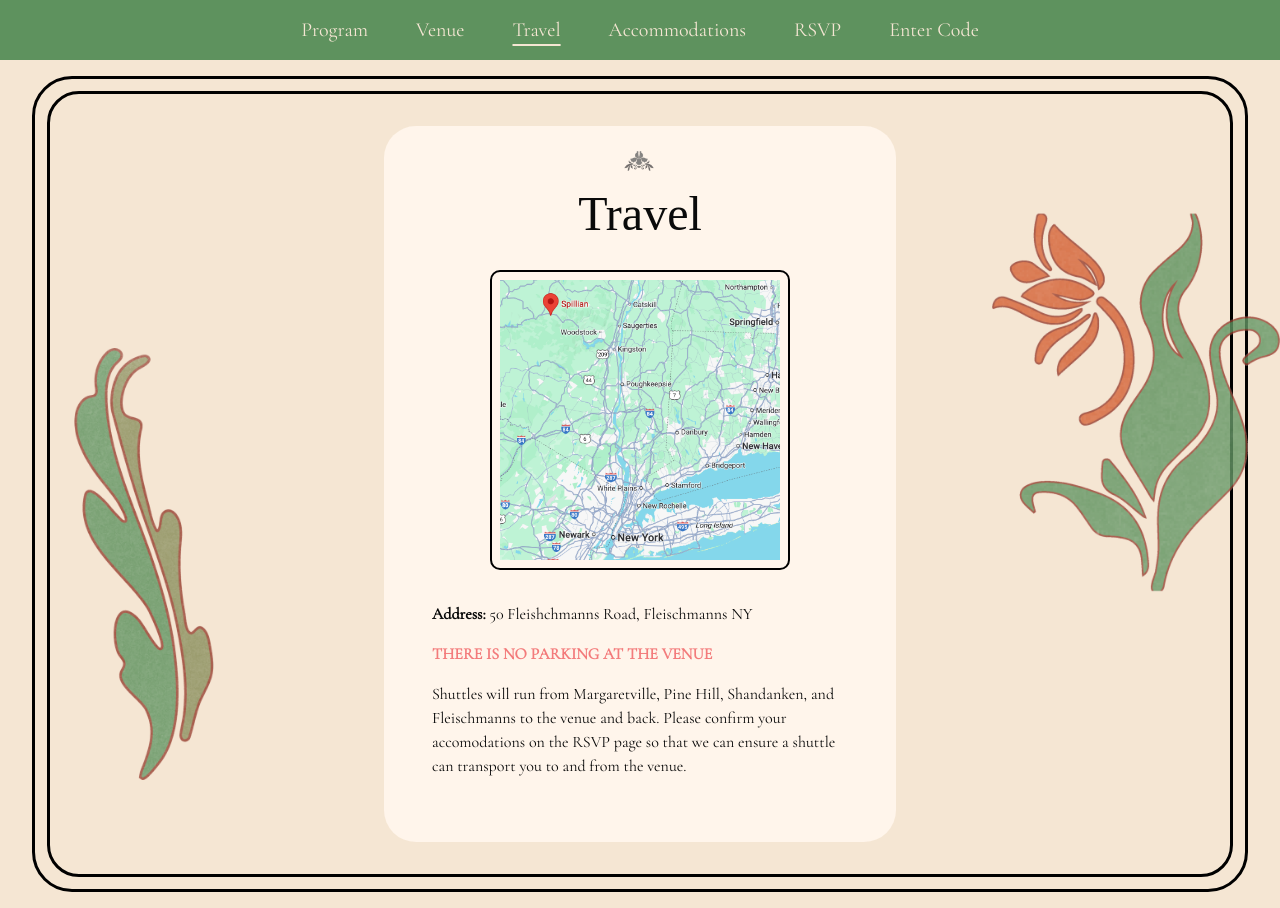
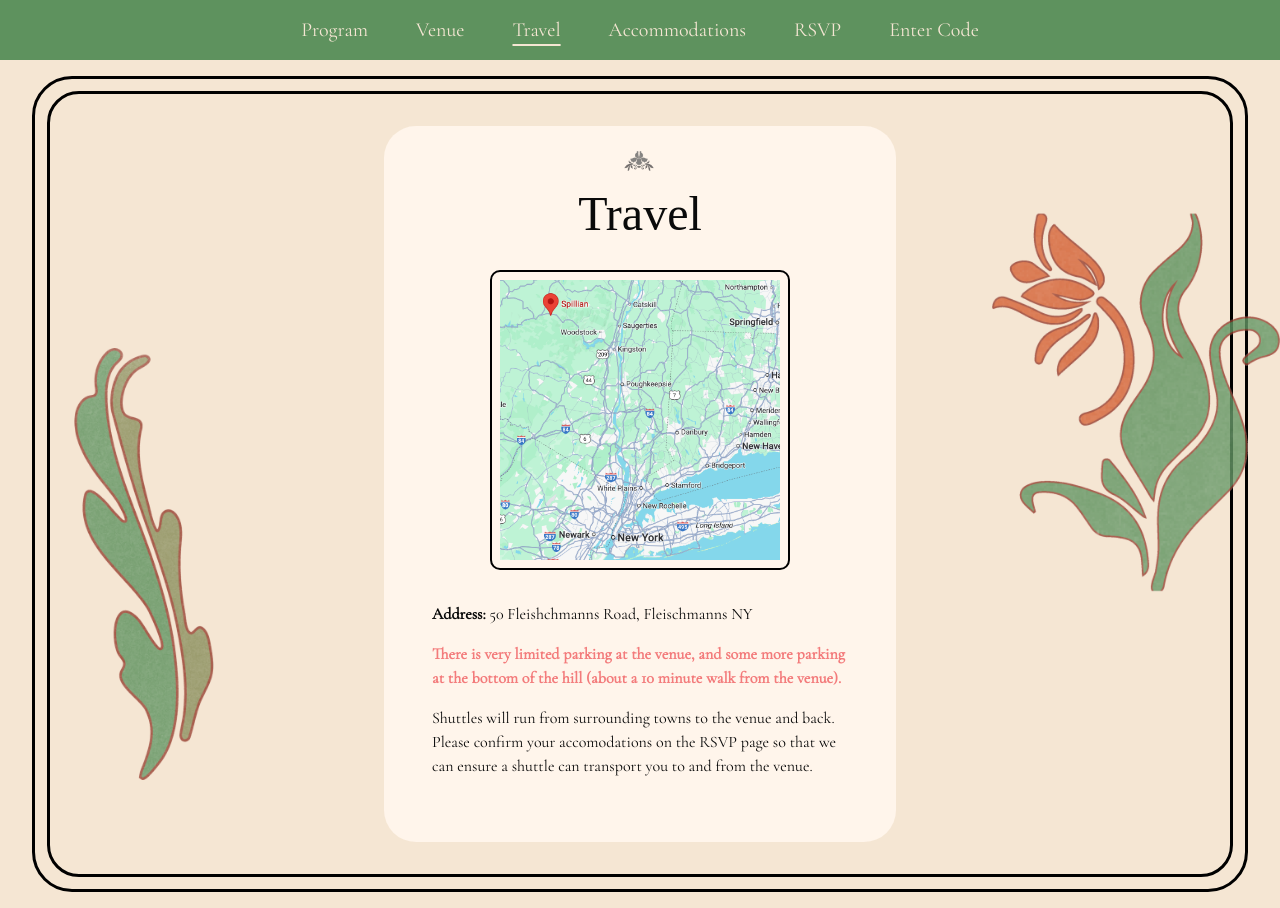
Before and after one commit to maxbert/wedding, a Next.js app: page /travel in a window 1280 px wide. Built offline with nearby package versions, Linux system fonts and the light colour scheme; a web font is replaced by a local one.

Commit message:
some parking adjustments

```diff
--- a/app/accommodations/page.tsx
+++ b/app/accommodations/page.tsx
@@ -85,7 +85,7 @@ export default function AccommodationsPage() {
 
                 <p className="text-center text-lg mb-12">
                   There's lots of lodging nearby, and we recommend staying in one of the following towns.
-                  Shuttles will run from the venue to and from the following accommodations.
+                  Shuttles will run from the venue to and from the following accommodations. If you are staying somewhere else, please confirm your accomodations on the RSVP page so we can ensure a shuttle can transport you to and from the venue.
                 </p>
 
                 <div className="space-y-12">
--- a/app/rsvp/page.tsx
+++ b/app/rsvp/page.tsx
@@ -187,7 +187,7 @@ export default function RsvpPage() {
                 {/* Accommodation section */}
                 <div className="mt-12 pt-8 border-t border-black/20">
                   <p className="text-center mb-6">
-                    There is no parking at the venue. Please confirm your accommodation so we can ensure a shuttle is available to transport you to and from the venue.
+                    There is very limited parking at the venue. Please confirm your accommodation so we can ensure a shuttle is available to transport you to and from the venue.
                   </p>
                   <div className="flex justify-center">
                     <AccommodationModal />
--- a/app/travel/page.tsx
+++ b/app/travel/page.tsx
@@ -34,10 +34,10 @@ export default function TravelPage() {
                 <div className="space-y-4">
                   <p><span className="font-bold">Address:</span> 50 Fleishchmanns Road, Fleischmanns NY</p>
                   <p className="font-black text-red-600 animate-[pulse_1s_ease-in-out_infinite]">
-                    THERE IS NO PARKING AT THE VENUE
+                    There is very limited parking at the venue, and some more parking at the bottom of the hill (about a 10 minute walk from the venue).
                   </p>
                   <p>
-                    Shuttles will run from Margaretville, Pine Hill, Shandanken, and Fleischmanns to the venue and back.
+                    Shuttles will run from surrounding towns to the venue and back.
                     Please confirm your accomodations on the RSVP page so that we can ensure a shuttle can transport you to and from the venue.
                   </p>
                 </div>
--- a/app/venue/page.tsx
+++ b/app/venue/page.tsx
@@ -21,7 +21,7 @@ export default function VenuePage() {
                   <li>The meadow where the ceremony and dinner will take place is in the woods, there will be tree cover, so you won't be in direct sunlight.</li>
                   <li>Formal attire requested.</li>
                   <li>Dancing outside, and the dance floor is made of stone tiles. Block heels recommended.</li>
-                  <li className="animate-pulse text-red-600">There is no parking at the venue. Please confirm your accommodation on the RSVP page so we can ensure a shuttle is available to transport you to and from the venue.</li>
+                  <li>There is very limited parking at the venue, and some more parking at the bottom of the hill (about a 10 minute walk from the venue). Please confirm your accommodation on the RSVP page so we can ensure a shuttle is available to transport you to and from the venue.</li>
                 </ul>
                 <div className="absolute -bottom-8 left-1/2 -translate-x-1/2 hidden md:block">
                   <div className="w-4 h-4 rotate-45 border border-black"></div>
```
